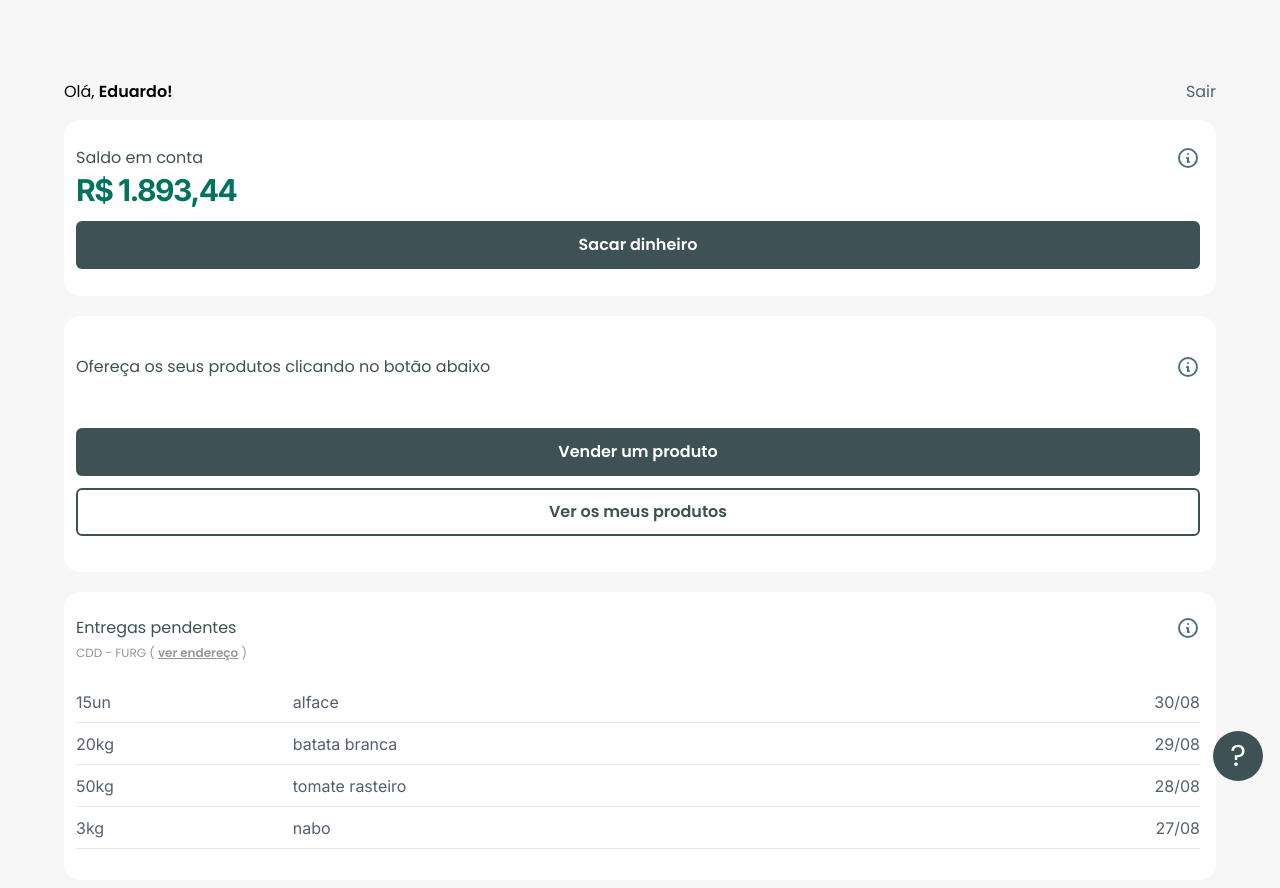
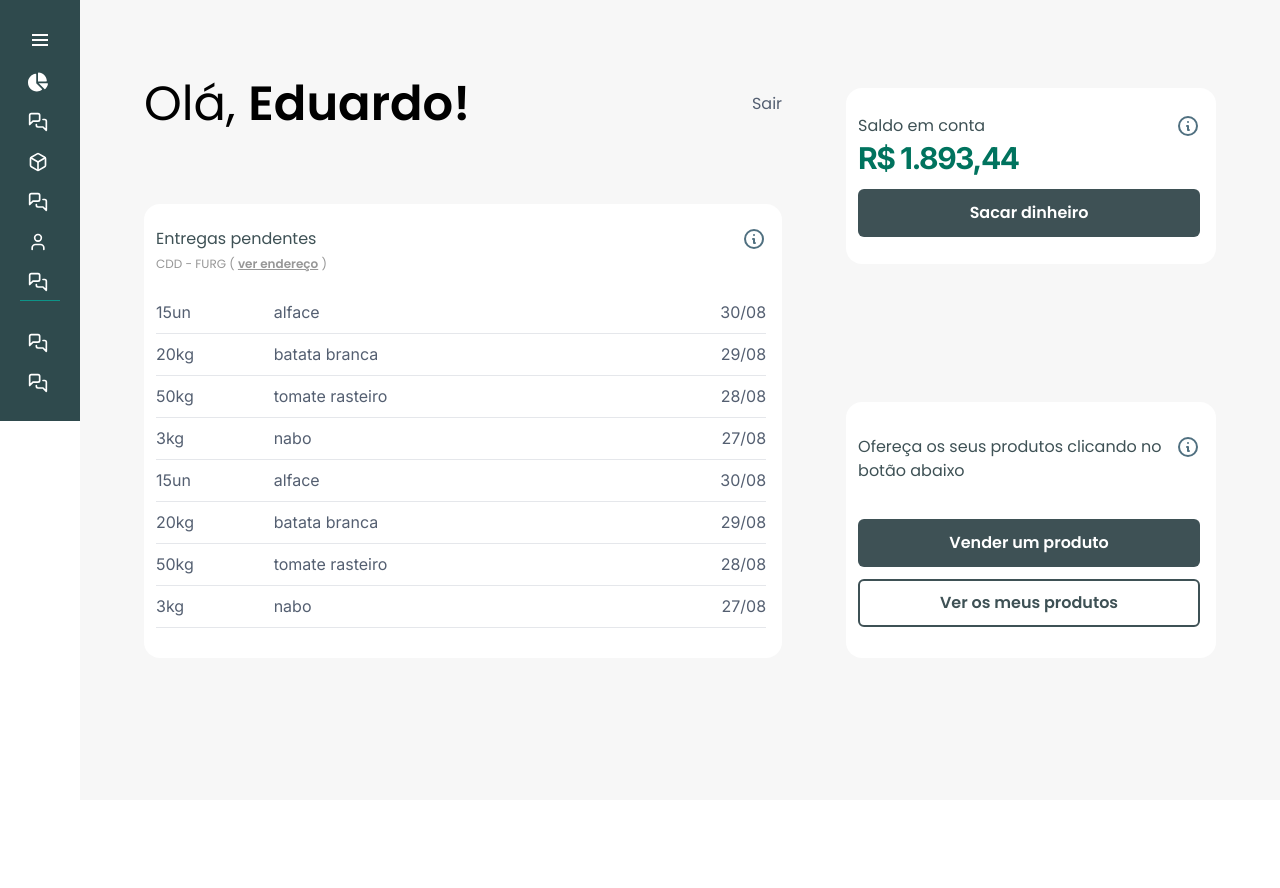
Before and after one commit to mb4ndeira/ecoo-apps, a Next.js app: page /produtor in a window 1280 px wide. Shown: the top 888 px of the page. After the commit the page ends 800 px from the top, so only its background shows below. Built offline with nearby package versions, Linux system fonts and the light colour scheme.

Commit message:
feat: add desktop layout

```diff
--- a/src/app/layout.tsx
+++ b/src/app/layout.tsx
@@ -31,7 +31,7 @@ export default function RootLayout({
   return (
     <html lang="en">
       <body className={"flex w-full h-full min-h-screen " + poppins.className}>
-        {/* <Sidebar /> */}
+        <Sidebar />
         <main className="flex flex-col gap-10 w-full px-8 md:px-10 lg:px-16 pb-10 pt-10 md:pt-16 lg:pt-20 bg-background">
           {children}
         </main>
--- a/src/app/produtor/page.tsx
+++ b/src/app/produtor/page.tsx
@@ -3,8 +3,12 @@ import { PendingDeliveries } from "@/components/producer/PendingDeliveries";
 import { ProductMenu } from "@/components/producer/ProductMenu";
 
 export default function Home() {
+  const FourItems = 4;
+  const EightItems = 8;
+
   return (
     <div className="bg-background">
+      <div className="md:hidden">
         <header className="flex mb-4">
           <span className="text-#2F4A4D">
             Olá, <strong>Eduardo!</strong>
@@ -13,10 +17,26 @@ export default function Home() {
         </header>
         <AccountBalance />
         <ProductMenu />
-      <PendingDeliveries />
+        <PendingDeliveries numberOfItems={FourItems} />
         <button className="w-[50px] h-[50px] bg-[#3E5155] rounded-full fixed bottom-[19px] right-[17px] text-white text-3xl">
           ?
         </button>
       </div>
+      <div className="hidden md:flex gap-x-16 min-h-96">
+        <div className="w-9/12 flex flex-col justify-between gap-10">
+          <header className="flex mb-4">
+            <span className="text-#2F4A4D text-5xl">
+              Olá, <strong>Eduardo!</strong>
+            </span>
+            <button className="ml-auto text-primary">Sair</button>
+          </header>
+          <PendingDeliveries numberOfItems={EightItems} />
+        </div>
+        <aside className="flex flex-col justify-between">
+          <AccountBalance />
+          <ProductMenu />
+        </aside>
+      </div>
+    </div>
   );
 }
--- a/src/components/producer/PendingDeliveries.tsx
+++ b/src/components/producer/PendingDeliveries.tsx
@@ -1,12 +1,18 @@
 import { HiOutlineInformationCircle } from "react-icons/hi";
 import { PendingDeliveriesTable } from "@/components/producer/Table/PendingDeliveriesTable";
 
-export function PendingDeliveries() {
+interface PendingDeliveriesProps {
+  numberOfItems: number;
+}
+
+export function PendingDeliveries({ numberOfItems }: PendingDeliveriesProps) {
   return (
-    <div className="mt-5 w-full h-72 pl-3 pr-4 rounded-2xl bg-white flex flex-col justify-around gap-4">
+    <div
+      className={`mt-5 w-full pl-3 pr-4 rounded-2xl bg-white flex flex-col justify-around gap-4`}
+    >
       <div className="flex justify-between items-start mt-[23px]">
         <div className="flex flex-col">
-          <span className=" text-[#3E5155]">Entregas pendentes</span>
+          <span className="text-[#3E5155]">Entregas pendentes</span>
           <div>
             <span className="text-xs text-[#979797]">
               CDD - FURG ({" "}
@@ -18,7 +24,7 @@ export function PendingDeliveries() {
           <HiOutlineInformationCircle className="text-[24px] text-slate-blue" />
         </button>
       </div>
-      <PendingDeliveriesTable />
+      <PendingDeliveriesTable numberOfItems={numberOfItems} />
     </div>
   );
 }
--- a/src/components/producer/Table/PendingDeliveriesTable.tsx
+++ b/src/components/producer/Table/PendingDeliveriesTable.tsx
@@ -1,7 +1,14 @@
+import React from "react";
 import fakedata from "@/components/producer/Table/data/fakedata";
 
-export function PendingDeliveriesTable() {
-  const firstFourItems = fakedata.slice(0, 4);
+interface PendingDeliveriesTableProps {
+  numberOfItems: number;
+}
+
+export function PendingDeliveriesTable({
+  numberOfItems,
+}: PendingDeliveriesTableProps) {
+  const itemsToShow = fakedata.slice(0, numberOfItems);
 
   const rowStyle = {
     height: "42px",
@@ -10,7 +17,7 @@ export function PendingDeliveriesTable() {
   return (
     <table className="text-[#545F71] mb-[30px] font-inter">
       <tbody>
-        {firstFourItems.map((item: any, index: any) => (
+        {itemsToShow.map((item, index) => (
           <tr key={index} style={rowStyle} className="border-b">
             <td className="">{item.quantidade}</td>
             <td className="">{item.produto}</td>
```
Lines whose indentation alone changed are shown as unchanged.
